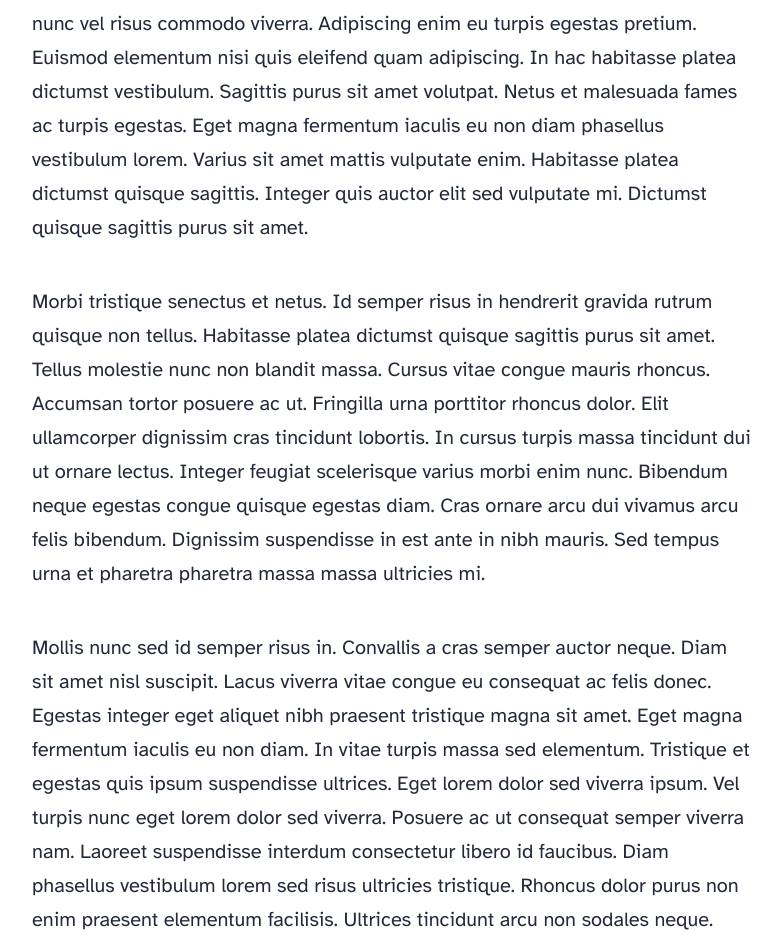
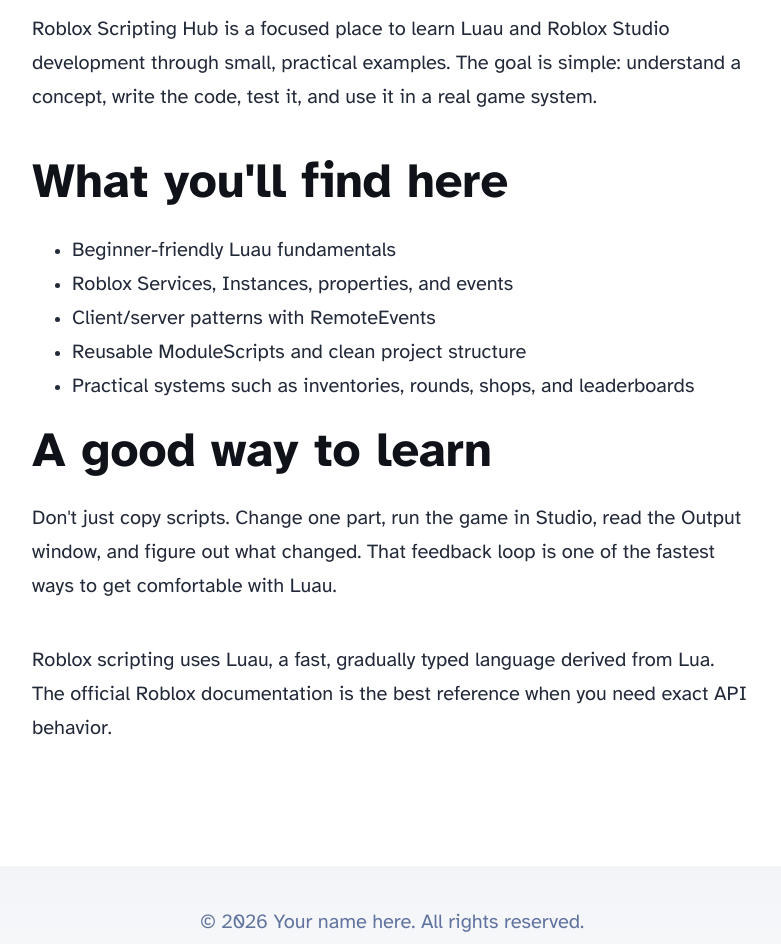
Before and after one commit to ariobest/astro-blog-starter-template, an Astro site: page /about in a window 1280 px wide. Shown: the part 933-1877 px from the top of the page, without its empty margins (248-1029 px from the left). Built offline with nearby package versions, Linux system fonts and the light colour scheme; Astro itself is replaced by a stand-in of ours.

Commit message:
Replace placeholder About page with Roblox scripting content

```diff
--- a/src/pages/about.astro
+++ b/src/pages/about.astro
@@ -3,60 +3,35 @@ import Layout from '../layouts/BlogPost.astro';
 ---
 
 <Layout
-	title="About Me"
-	description="Lorem ipsum dolor sit amet"
-	pubDate={new Date('August 08 2021')}
+	title="About Roblox Scripting Hub"
+	description="A practical learning hub for Roblox Studio and Luau scripting."
+	pubDate={new Date('October 20 2026')}
 	heroImage="/blog-placeholder-about.jpg"
 >
 	<p>
-		Lorem ipsum dolor sit amet, consectetur adipiscing elit, sed do eiusmod tempor incididunt ut
-		labore et dolore magna aliqua. Vitae ultricies leo integer malesuada nunc vel risus commodo
-		viverra. Adipiscing enim eu turpis egestas pretium. Euismod elementum nisi quis eleifend quam
-		adipiscing. In hac habitasse platea dictumst vestibulum. Sagittis purus sit amet volutpat. Netus
-		et malesuada fames ac turpis egestas. Eget magna fermentum iaculis eu non diam phasellus
-		vestibulum lorem. Varius sit amet mattis vulputate enim. Habitasse platea dictumst quisque
-		sagittis. Integer quis auctor elit sed vulputate mi. Dictumst quisque sagittis purus sit amet.
+		Roblox Scripting Hub is a focused place to learn Luau and Roblox Studio development through
+		small, practical examples. The goal is simple: understand a concept, write the code, test it,
+		and use it in a real game system.
+	</p>
+
+	<h2>What you'll find here</h2>
+	<ul>
+		<li>Beginner-friendly Luau fundamentals</li>
+		<li>Roblox Services, Instances, properties, and events</li>
+		<li>Client/server patterns with RemoteEvents</li>
+		<li>Reusable ModuleScripts and clean project structure</li>
+		<li>Practical systems such as inventories, rounds, shops, and leaderboards</li>
+	</ul>
+
+	<h2>A good way to learn</h2>
+	<p>
+		Don't just copy scripts. Change one part, run the game in Studio, read the Output window, and
+		figure out what changed. That feedback loop is one of the fastest ways to get comfortable with
+		Luau.
 	</p>
 
 	<p>
-		Morbi tristique senectus et netus. Id semper risus in hendrerit gravida rutrum quisque non
-		tellus. Habitasse platea dictumst quisque sagittis purus sit amet. Tellus molestie nunc non
-		blandit massa. Cursus vitae congue mauris rhoncus. Accumsan tortor posuere ac ut. Fringilla urna
-		porttitor rhoncus dolor. Elit ullamcorper dignissim cras tincidunt lobortis. In cursus turpis
-		massa tincidunt dui ut ornare lectus. Integer feugiat scelerisque varius morbi enim nunc.
-		Bibendum neque egestas congue quisque egestas diam. Cras ornare arcu dui vivamus arcu felis
-		bibendum. Dignissim suspendisse in est ante in nibh mauris. Sed tempus urna et pharetra pharetra
-		massa massa ultricies mi.
-	</p>
-
-	<p>
-		Mollis nunc sed id semper risus in. Convallis a cras semper auctor neque. Diam sit amet nisl
-		suscipit. Lacus viverra vitae congue eu consequat ac felis donec. Egestas integer eget aliquet
-		nibh praesent tristique magna sit amet. Eget magna fermentum iaculis eu non diam. In vitae
-		turpis massa sed elementum. Tristique et egestas quis ipsum suspendisse ultrices. Eget lorem
-		dolor sed viverra ipsum. Vel turpis nunc eget lorem dolor sed viverra. Posuere ac ut consequat
-		semper viverra nam. Laoreet suspendisse interdum consectetur libero id faucibus. Diam phasellus
-		vestibulum lorem sed risus ultricies tristique. Rhoncus dolor purus non enim praesent elementum
-		facilisis. Ultrices tincidunt arcu non sodales neque. Tempus egestas sed sed risus pretium quam
-		vulputate. Viverra suspendisse potenti nullam ac tortor vitae purus faucibus ornare. Fringilla
-		urna porttitor rhoncus dolor purus non. Amet dictum sit amet justo donec enim.
-	</p>
-
-	<p>
-		Mattis ullamcorper velit sed ullamcorper morbi tincidunt. Tortor posuere ac ut consequat semper
-		viverra. Tellus mauris a diam maecenas sed enim ut sem viverra. Venenatis urna cursus eget nunc
-		scelerisque viverra mauris in. Arcu ac tortor dignissim convallis aenean et tortor at. Curabitur
-		gravida arcu ac tortor dignissim convallis aenean et tortor. Egestas tellus rutrum tellus
-		pellentesque eu. Fusce ut placerat orci nulla pellentesque dignissim enim sit amet. Ut enim
-		blandit volutpat maecenas volutpat blandit aliquam etiam. Id donec ultrices tincidunt arcu. Id
-		cursus metus aliquam eleifend mi.
-	</p>
-
-	<p>
-		Tempus quam pellentesque nec nam aliquam sem. Risus at ultrices mi tempus imperdiet. Id porta
-		nibh venenatis cras sed felis eget velit. Ipsum a arcu cursus vitae. Facilisis magna etiam
-		tempor orci eu lobortis elementum. Tincidunt dui ut ornare lectus sit. Quisque non tellus orci
-		ac. Blandit libero volutpat sed cras. Nec tincidunt praesent semper feugiat nibh sed pulvinar
-		proin gravida. Egestas integer eget aliquet nibh praesent tristique magna.
+		Roblox scripting uses Luau, a fast, gradually typed language derived from Lua. The official
+		Roblox documentation is the best reference when you need exact API behavior.
 	</p>
 </Layout>
```
